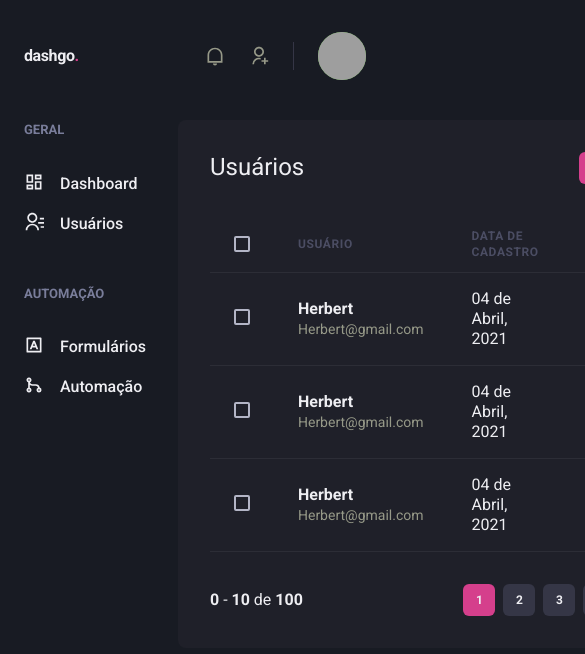
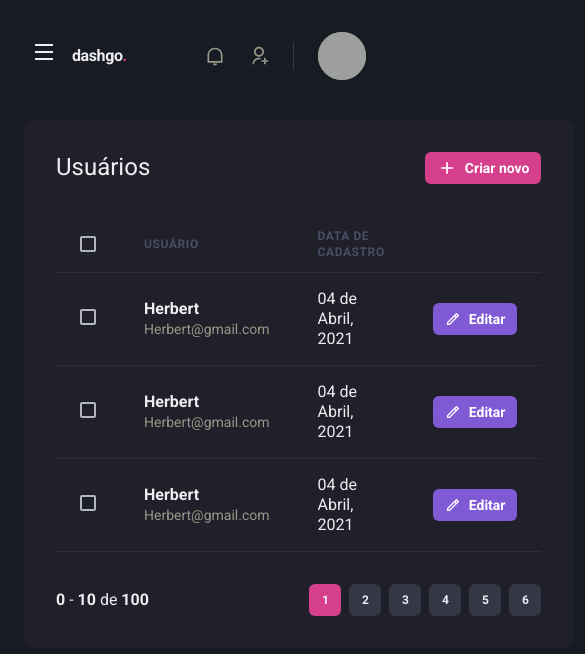
Before and after one commit to HerbertSSampaio/Ignite-04-dashgo, a Next.js app: page /users in a window 390 px wide. Shown: the top 654 px of the page, 585 px wide, since content can reach past the window. Built offline with nearby package versions, Linux system fonts and the light colour scheme; grey boxes are pictures that could not be loaded.

Commit message:
responsive Sidebar

```diff
--- a/src/components/Header/index.tsx
+++ b/src/components/Header/index.tsx
@@ -1,10 +1,14 @@
-import { Flex, useBreakpointValue } from '@chakra-ui/react';
+import { Flex, useBreakpointValue, IconButton, Icon } from '@chakra-ui/react';
+import { useSidebarDrawer } from '../../contexts/SidebarDrawerContext';
 import { Logo } from './Logo';
 import { NotificationsNav } from './NotificationsNav';
 import { Profile } from './Profile';
 import { SearchBox } from './SearchBox';
+import { RiMenuLine } from 'react-icons/ri';
 
 export function Header() {
+    const { onOpen } = useSidebarDrawer();
+
     const isWideVersion = useBreakpointValue({
         base: false,
         lg: true,
@@ -21,6 +25,15 @@
             px="6"
             align="center"
         >
+            { !isWideVersion && (
+                <IconButton
+                    icon={<Icon as={RiMenuLine}/>}
+                    fontSize="24"
+                    variant="unstyled"
+                    onClick={onOpen}
+                    mr={2}
+                />
+            )}
             <Logo />
             { isWideVersion && <SearchBox />}
             <Flex
--- /dev/null
+++ b/src/components/Sidebar/SidebarNav.tsx
@@ -0,0 +1,31 @@
+import { Stack } from "@chakra-ui/react";
+import { NavSection } from './NavSection';
+import { RiContactsLine, RiDashboardLine, RiGitMergeLine, RiInputMethodLine } from 'react-icons/ri';
+import { NavLink } from "./NavLink";
+
+export function SidebarNav() {
+    return (
+        <Stack
+        spacing="12"
+        align="flex-start"
+    >
+        <NavSection title="GERAL">
+            <NavLink icon={RiDashboardLine}>
+                Dashboard
+            </NavLink>
+            <NavLink icon={RiContactsLine}>
+                Usuários
+            </NavLink>
+        </NavSection>
+
+        <NavSection title="AUTOMAÇÃO">
+            <NavLink icon={RiInputMethodLine}>
+                Formulários
+            </NavLink>
+            <NavLink icon={RiGitMergeLine}>
+                Automação
+            </NavLink>
+        </NavSection>
+    </Stack>
+    );
+}
--- a/src/components/Sidebar/index.tsx
+++ b/src/components/Sidebar/index.tsx
@@ -1,37 +1,40 @@
-import { Box, Stack } from "@chakra-ui/react";
-import { RiContactsLine, RiDashboardLine, RiGitMergeLine, RiInputMethodLine } from 'react-icons/ri';
-import { NavSection } from "./NavSection";
-import { NavLink } from "./NavLink";
+import { Drawer, DrawerBody, DrawerCloseButton, DrawerContent, DrawerHeader, DrawerOverlay } from "@chakra-ui/react";
+import { Box, useBreakpointValue } from "@chakra-ui/react";
+import { useSidebarDrawer } from "../../contexts/SidebarDrawerContext";
+import { SidebarNav } from "./SidebarNav";
+
 
 export function Sidebar() {
+    const { isOpen, onClose } = useSidebarDrawer();
+
+    const isDrawerSidebar = useBreakpointValue({
+        base: true,
+        lg: false,
+    })
+
+    if (isDrawerSidebar) {
+        return (
+            <Drawer isOpen={isOpen}  placement="left" onClose={onClose}>
+                <DrawerOverlay>
+                    <DrawerContent bg="gray.800" p="4">
+                        <DrawerCloseButton mt="6" />
+                        <DrawerHeader>Navegação</DrawerHeader>
+                        <DrawerBody>
+                            <SidebarNav />
+                        </DrawerBody>
+                    </DrawerContent>
+                </DrawerOverlay>
+            </Drawer>
+        )
+    }
+
     return (
         <Box
             as="aside"
             w="64"
             mr="8"
         >
-            <Stack
-                spacing="12"
-                align="flex-start"
-            >
-                <NavSection title="GERAL">
-                    <NavLink icon={RiDashboardLine}>
-                        Dashboard
-                    </NavLink>
-                    <NavLink icon={RiContactsLine}>
-                        Usuários
-                    </NavLink>
-                </NavSection>
-
-                <NavSection title="AUTOMAÇÃO">
-                    <NavLink icon={RiInputMethodLine}>
-                        Formulários
-                    </NavLink>
-                    <NavLink icon={RiGitMergeLine}>
-                        Automação
-                    </NavLink>
-                </NavSection>
-            </Stack>
+            <SidebarNav />
         </Box>
     );
 }
--- /dev/null
+++ b/src/contexts/SidebarDrawerContext.tsx
@@ -0,0 +1,28 @@
+import { useDisclosure, UseDisclosureReturn } from "@chakra-ui/hooks";
+import { createContext, ReactNode, useContext, useEffect } from "react";
+import { useRouter } from "next/router";
+
+interface SidebarDrawerProviderProps {
+    children: ReactNode;
+}
+
+type SidebarDrawerContextData = UseDisclosureReturn;
+
+const SidebarDrawerContext = createContext({} as SidebarDrawerContextData);
+
+export function SidebarDrawerProvider({ children }: SidebarDrawerProviderProps) {
+    const disclosure = useDisclosure();
+    const router = useRouter();
+
+    useEffect(() => {
+        disclosure.onClose();
+    }, [router.asPath])
+
+    return (
+        <SidebarDrawerContext.Provider value={disclosure}>
+            {children}
+        </SidebarDrawerContext.Provider>
+    )
+}
+
+export const useSidebarDrawer = () => useContext(SidebarDrawerContext);
--- a/src/pages/_app.tsx
+++ b/src/pages/_app.tsx
@@ -1,11 +1,14 @@
 import { AppProps } from 'next/app'
 import { ChakraProvider } from '@chakra-ui/react';
 import { theme } from '../styles/theme';
+import { SidebarDrawerProvider } from '../contexts/SidebarDrawerContext';
 
 function MyApp({ Component, pageProps }:AppProps ) {
   return (
     <ChakraProvider resetCSS theme={theme}>
-      <Component {...pageProps} />
+      <SidebarDrawerProvider>
+        <Component {...pageProps} />
+      </SidebarDrawerProvider>
     </ChakraProvider>
   )
 }
```
